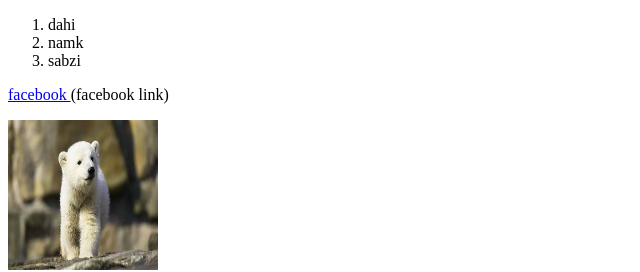
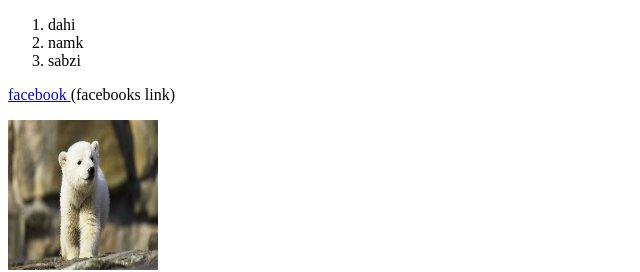
Before and after one commit to murtaxaali/saylani_work, a plain HTML site: page in.html in a window 1280 px wide. Shown: the top 272 px of the page, 0-640 px from the left. Drawn offline with Linux system fonts and the light colour scheme.

Commit message:
p2
minor changes

```diff
--- a/in.html
+++ b/in.html
@@ -17,7 +17,7 @@
 
 <p> <a href="https://r.search.yahoo.com/_ylt=AwrOqqYkAItl68MgAwRXNyoA;_ylu=Y29sbwNncTEEcG9zAzEEdnRpZAMEc2VjA3Ny/RV=2/RE=1704817957/RO=10/RU=https%3a%2f%2fwww.facebook.com%2f/RK=2/RS=lTMrfNrLy0LvJIJ5WtKYgMREv_k-">
     facebook
-</a>(facebook link)
+</a>(facebooks link)
 
 </p>
  </p>
```
